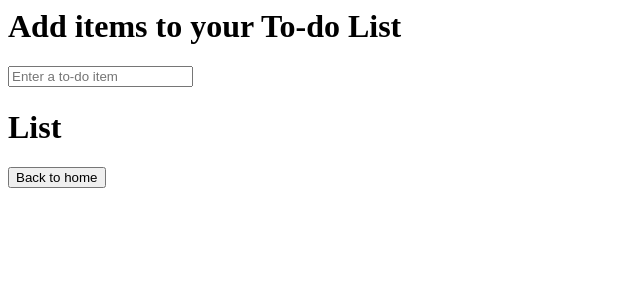
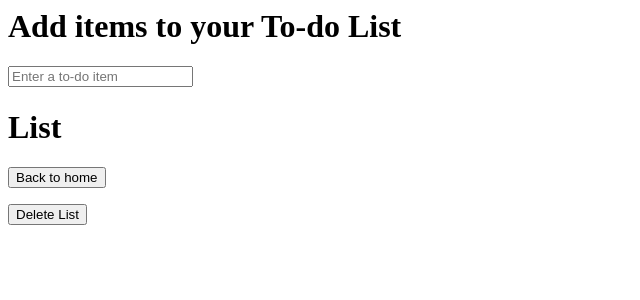
Before and after one commit to happygreenbot/python_tdd, a Django app: template lists/templates/list.html in a window 1280 px wide. Shown: the top 300 px of the page, without its empty margins (0-640 px from the left). Run offline with Django 3.2, Linux system fonts and the light colour scheme; the template is opened without the code that fills it, so the values that code supplies are empty.

Commit message:
feat : added a button to delete a created list

```diff
--- a/lists/templates/list.html
+++ b/lists/templates/list.html
@@ -19,5 +19,9 @@
             <input type="submit" name="home redirect" value="Back to home" />
             {% csrf_token %}
         </form>
+        <form method="post" action = "/lists/{{ list.id }}/delete">
+            <input type="submit" name="home redirect" value="Delete List" />
+            {% csrf_token %}
+        </form>
     </body>
 </html>
--- a/lists/views.py
+++ b/lists/views.py
@@ -29,6 +29,9 @@ def add_item(request, list_id):
     Item.objects.create(text=request.POST['item_text'], list=list_)
     return redirect(f'/lists/{list_id}/')
 
+def delete_list(request, list_id):
+    List.objects.filter(id = list_id).delete()
+    return redirect(f'/')
 
 def new_list(request):
     list_ = List.objects.create()
--- a/superlists/urls.py
+++ b/superlists/urls.py
@@ -26,5 +26,6 @@ urlpatterns = [
     url(r'^lists/new$', views.new_list, name='new_list'),
     url(r'^lists/(\d+)/$', views.list_view, name='list_view'),
     url(r'^lists/(\d+)/add_item$', views.add_item, name='add_item'),
+    url(r'^lists/(\d+)/delete$', views.delete_list, name='delete_list')
     # url(r'^lists/the-only-list-in-the-world/', views.list_view, name='list_view')
 ]
```
Also changed, not shown: lists/templates/home.html (+6 -4 lines).
